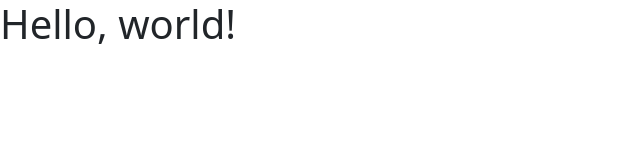
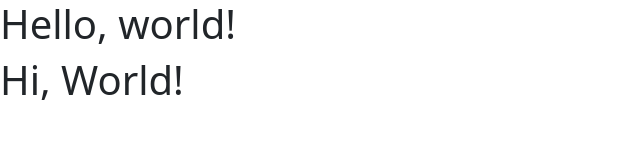
Before and after one commit to rupertgalit/gitpractice, a plain HTML site: page index.html in a window 1280 px wide. Shown: the whole page, without its empty margins (0-640 px from the left). Drawn offline with nearby package versions, Linux system fonts and the light colour scheme.

Commit message:
build: hi world fron index.html

```diff
--- a/index.html
+++ b/index.html
@@ -12,6 +12,7 @@
   </head>
   <body>
     <h1>Hello, world!</h1>
+    <h1>Hi, World!</h1>
 
     <!-- Optional JavaScript; choose one of the two! -->
 
```
